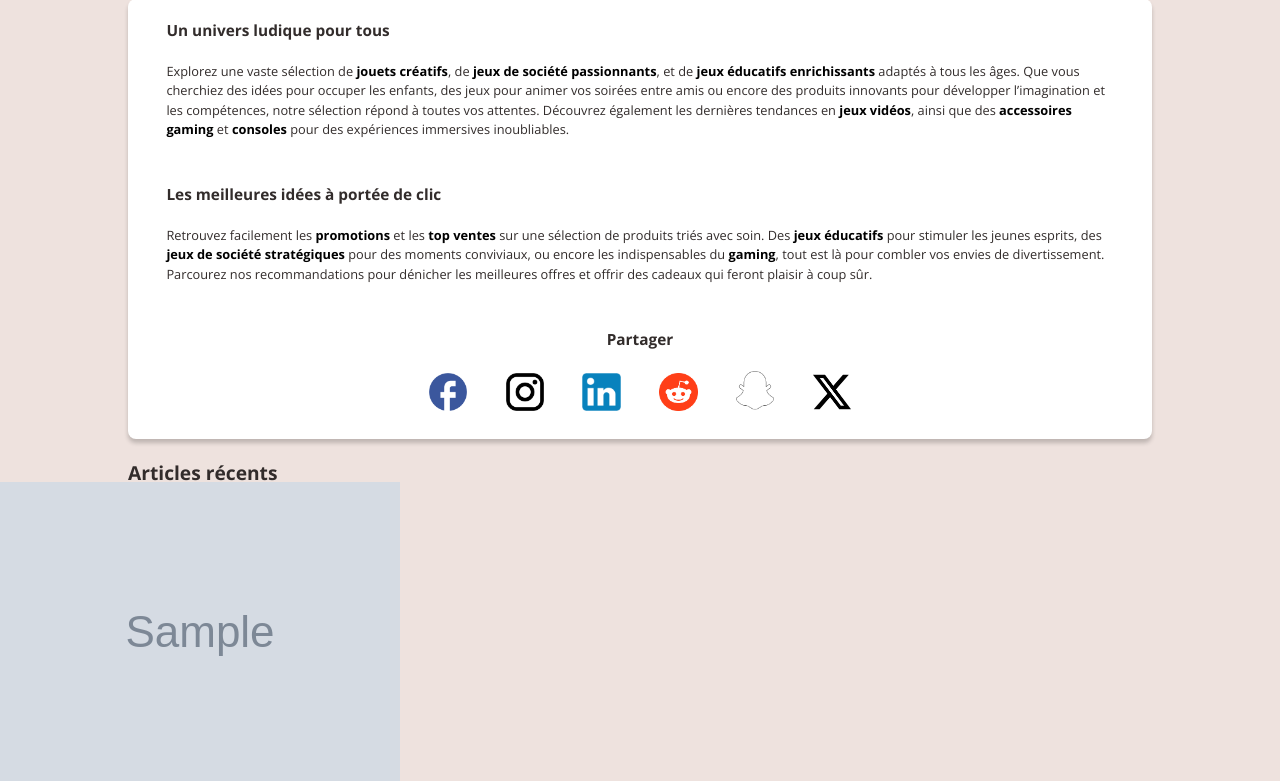
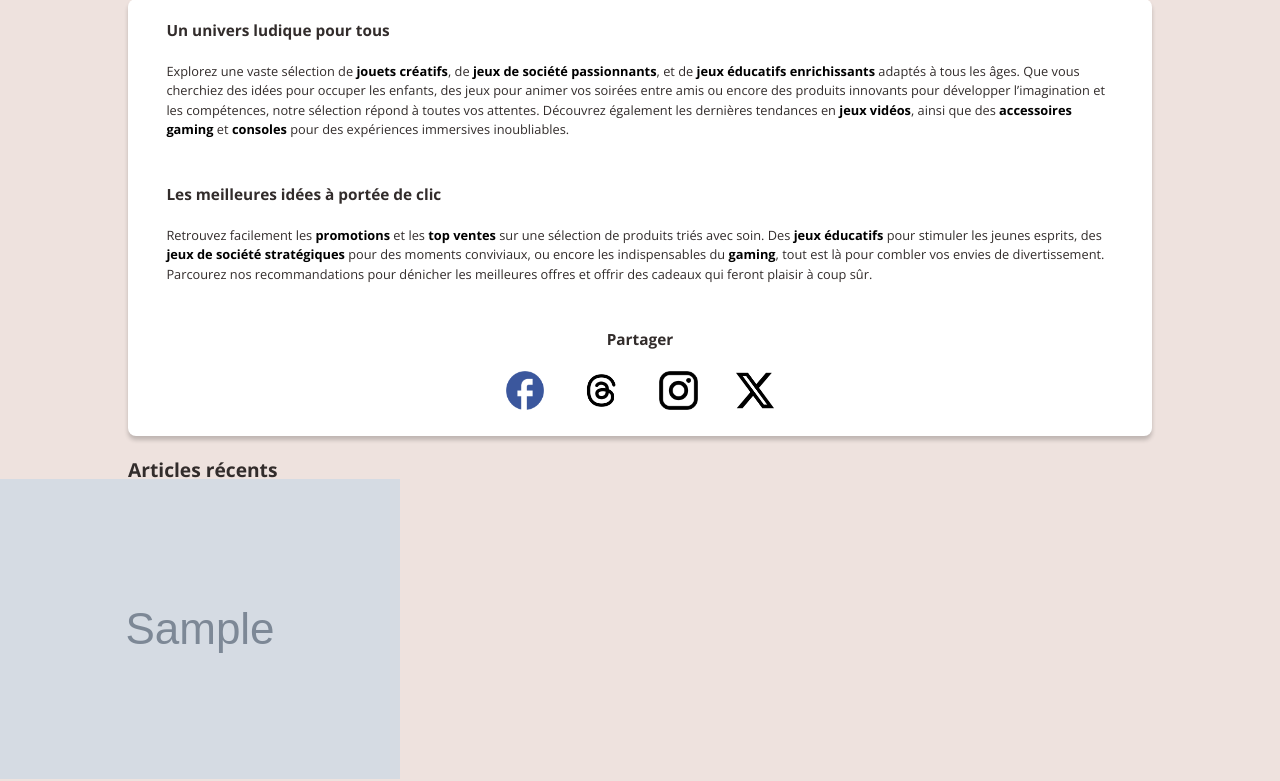
Before and after one commit to Kassett1/JouetsDuJour, a Symfony app: template templates/default/index.html.twig in a window 1280 px wide. Shown: the part 398-1179 px from the top of the page. Run offline with Twig, Linux system fonts and the light colour scheme; the template is opened without the code that fills it: most values are stand-ins (such as "Sample title", 1, 10 or a date in 2020); grey boxes marked "Sample" are stand-in pictures; some libraries are stand-ins or nearby versions.

Commit message:
ajout reseaux sociaux

```diff
--- a/templates/default/index.html.twig
+++ b/templates/default/index.html.twig
@@ -68,24 +68,14 @@ stylesheets %}
                 </a>
             </li>
             <li class="main__social-list-item">
-                <a href="https://www.instagram.com" target="_blank" rel="noopener noreferrer">
-                    <img src="{{ asset('images/logo_instagram.webp') }}" alt="Instagram" class="main__social-icon">
+                <a href="https://www.instagram.com/repere_hub/" target="_blank" rel="noopener noreferrer">
+                    <img src="{{ asset('images/logo_thread.webp') }}" alt="Instagram" class="main__social-icon">
                 </a>
             </li>
             <li class="main__social-list-item">
-                <a href="https://www.linkedin.com" target="_blank" rel="noopener noreferrer">
-                    <img src="{{ asset('images/logo_linkedin.webp') }}" alt="Linkedin" class="main__social-icon">
-                </a>
-            </li>
-            <li class="main__social-list-item">
-                <a href="https://www.reddit.com" target="_blank" rel="noopener noreferrer">
-                    <img src="{{ asset('images/logo_reddit.webp') }}" alt="Reddit" class="main__social-icon">
-                </a>
-            </li>
-            <li class="main__social-list-item">
-                <a href="https://www.snapchat.com" target="_blank" rel="noopener noreferrer">
-                    <img src="{{ asset('images/logo_snapchat.webp') }}" alt="Snapchat" class="main__social-icon">
-                </a>
+              <a href="https://www.threads.net/@repere_hub?hl=fr" target="_blank" rel="noopener noreferrer">
+                  <img src="{{ asset('images/logo_instagram.webp') }}" alt="Thread" class="main__social-icon">
+              </a>
             </li>
             <li class="main__social-list-item">
                 <a href="https://www.twitter.com" target="_blank" rel="noopener noreferrer">
```
Also changed, not shown: public/images/logo_thread.webp (added).
